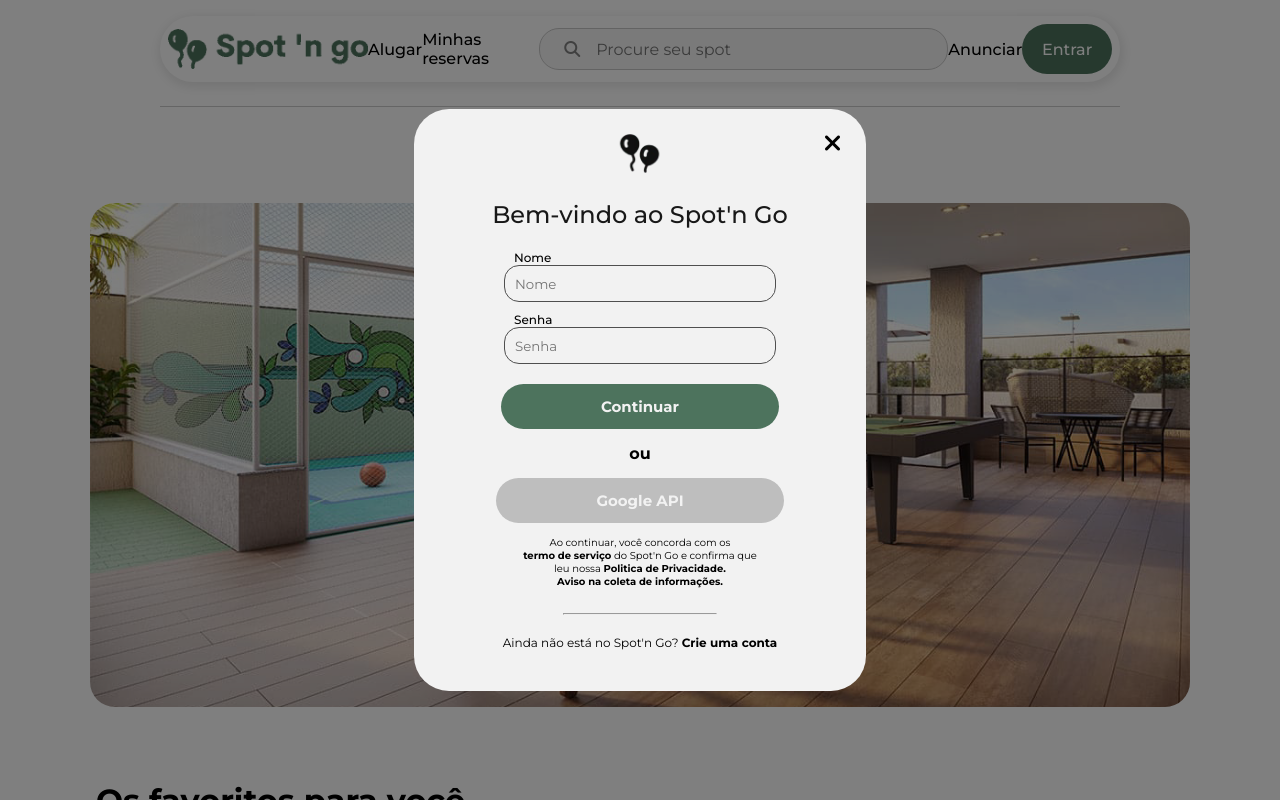
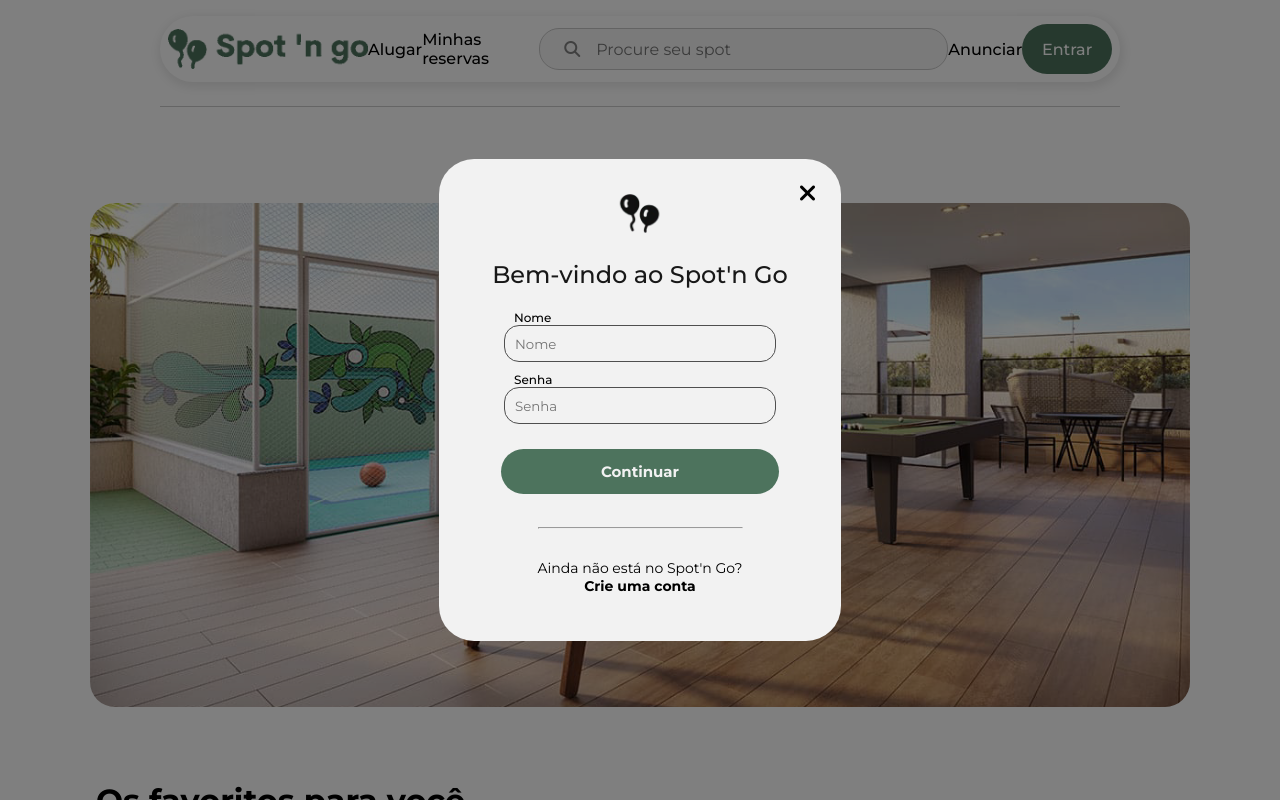
Before and after one commit to Hackathon-spotngo-2024/HackathonIFC2024-frontend, a Vue app: page / in a window 1280 px wide. Both pictures are taken after a click on the button "Entrar". Shown: the top 800 px of the page. Built offline with nearby package versions, Linux system fonts and the light colour scheme.

Commit message:
feat #7: Ajustar login component e cadastro component.

```diff
--- a/src/App.vue
+++ b/src/App.vue
@@ -16,4 +16,6 @@ import NavbarComponent from './components/NavbarComponent.vue'
   </footer>
 </template>
 
-<style scoped></style>
+<style scoped>
+
+</style>
--- a/src/components/CadastroComponent.vue
+++ b/src/components/CadastroComponent.vue
@@ -1,16 +1,16 @@
 <script setup>
-import { useModal } from '@/assets/stores/dadosModal';
+import { useModal } from '@/assets/stores/dadosModal'
 
 const modalStore = useModal()
-
 </script>
 
 <template>
-
   <div class="modal">
-        <div class="form-container" >
+    <div class="form-container">
+      <div class="header-modal">
         <div class="fechar" @click="modalStore.closeRegisterModal">
-                <span class="fa fa-x"></span>
+          <span class="fa fa-close"></span>
+        </div>
       </div>
       <div class="containerInterno">
         <div class="logoLogin">
@@ -24,41 +24,81 @@ const modalStore = useModal()
         <div class="conteudo">
           <div class="form-item">
             <label for="name">Nome</label>
-                        <input type="text" name="name" id="name" v-model="modalStore.dadosUser.name" placeholder="Nome" />
+            <input
+              type="text"
+              name="name"
+              id="name"
+              v-model="modalStore.dadosUser.name"
+              placeholder="Nome"
+            />
           </div>
 
           <div class="form-item" id="email-area">
             <label for="email">Email</label>
-                        <input type="email" name="email" id="email" v-model="modalStore.dadosUser.email" placeholder="Email" />
+            <input
+              type="email"
+              name="email"
+              id="email"
+              v-model="modalStore.dadosUser.email"
+              placeholder="Email"
+            />
           </div>
 
           <div class="form-item">
             <label for="senha">Senha</label>
-                        <input type="password" name="senha" id="senha" v-model="modalStore.dadosUser.senha" placeholder="Senha" />
+            <input
+              type="password"
+              name="senha"
+              id="senha"
+              v-model="modalStore.dadosUser.senha"
+              placeholder="Senha"
+            />
           </div>
 
           <div class="form-item" id="confirmarSenha">
             <label for="confirmar-senha">Confirme sua senha</label>
-                        <input type="password" name="confirmarSenha" id="confirmaSenha" v-model="modalStore.dadosUser.confirmarSenha"
-                            placeholder="Confirme sua senha" />
+            <input
+              type="password"
+              name="confirmarSenha"
+              id="confirmaSenha"
+              v-model="modalStore.dadosUser.confirmarSenha"
+              placeholder="Confirme sua senha"
+            />
           </div>
 
           <div class="form-item">
             <label for="telefone">Telefone</label>
-                        <input type="text" name="telefone" id="telefone" v-model="modalStore.dadosUser.telefone" placeholder="Telefone" />
+            <input
+              type="text"
+              name="telefone"
+              id="telefone"
+              v-model="modalStore.dadosUser.telefone"
+              placeholder="Telefone"
+            />
           </div>
 
           <div class="form-item" id="dataDeNascimento">
             <label for="dataNascimento">Data de Nascimento</label>
-                        <input type="date" name="dataDeNascimento" id="dataDeNascimento" v-model="modalStore.dadosUser.dataDeNascimento" />
+            <input
+              type="date"
+              name="dataDeNascimento"
+              id="dataDeNascimento"
+              v-model="modalStore.dadosUser.dataDeNascimento"
+            />
           </div>
 
           <div class="form-item" id="cpf">
             <label for="cpf">CPF</label>
-                        <input type="number" name="cpf" id="cpf" v-model="modalStore.dadosUser.cpf" placeholder="CPF" />
+            <input
+              type="number"
+              name="cpf"
+              id="cpf"
+              v-model="modalStore.dadosUser.cpf"
+              placeholder="CPF"
+            />
           </div>
 
-                    <button>Continuar</button>
+          <button @click="modalStore.closeRegisterModal">Continuar</button>
           <div class="termo">
             <p>
               Ao continuar, você concorda com os <br />
@@ -66,10 +106,9 @@ const modalStore = useModal()
               leu nossa <a class="link" href="">Politica de Privacidade.</a> <br />
               <a class="link" href="">Aviso na coleta de informações.</a>
             </p>
-                        <hr class="linha" />
-                        <p class="textoFinal">Já tem conta?
-                            <a class="link" href="">Entrar</a>
-                        </p>
+            <div class="linha">
+                <hr>
+            </div>
           </div>
         </div>
       </div>
@@ -92,23 +131,44 @@ const modalStore = useModal()
   transition: visibility 0.3s, opacity 0.3s;
 }
 
-.visible {
-    visibility: visible;
-    opacity: 1;
-}
-
 .form-container {
-    width: 460px;
-    height: 760px;
+  width: 420px;
+  height: 710px;
   border-radius: 25px;
   background-color: #f2f2f2;
   margin: auto;
-
+  padding: 1rem;
   font-family: 'Montserrat';
   position: relative;
   z-index: 1001;
 }
 
+.header-modal {
+  display: flex;
+  justify-content: end;
+}
+
+.fechar {
+  display: flex;
+  justify-content: center;
+  align-items: center;
+  cursor: pointer;
+  width: 35px;
+  height: 35px;
+  border-radius: 20px;
+  transition: 150ms ease-in-out;
+  z-index: 1000;
+}
+
+.fechar:hover {
+  background-color: var(--cor-voltar-btn-hover);
+}
+
+.fa.fa-close {
+  font-size: 1.5rem;
+  align-content: center;
+  text-align: center;
+}
 .containerInterno {
   display: flex;
   align-items: center;
@@ -116,7 +176,6 @@ const modalStore = useModal()
   position: relative;
   top: -2.5rem;
 }
-
 .logoLogin {
   text-align: center;
 }
@@ -125,8 +184,6 @@ const modalStore = useModal()
   width: 55px;
   height: 55px;
 }
-
-
 .title {
   text-align: center;
   font-size: 23px;
@@ -134,18 +191,26 @@ const modalStore = useModal()
   font-weight: bold;
   margin-top: 10px;
 }
-
 .sub-title {
   text-align: center;
   margin-top: 10px;
   font-family: 'Montserrat';
   font-size: 18px;
 }
-
 .form-item {
   display: grid;
   grid-auto-columns: auto;
   margin-top: 5px;
+}
+.termo {
+  padding: 13px;
+  text-align: center;
+  font-size: 10px;
+  font-family: 'Montserrat';
+}
+
+.linha {
+  margin-top: 10px;
 }
 
 input {
@@ -159,7 +224,6 @@ input {
   outline: none;
 }
 
-
 button {
   padding: 13px 100px;
   border-radius: 25px;
@@ -171,39 +235,11 @@ button {
   font-size: 15px;
 }
 
-.termo {
-    padding: 13px;
-    text-align: center;
-    font-size: 10px;
-    font-family: 'Montserrat';
-}
-
-.textoFinal {
-    margin-top: 40px;
-    font-size: 20px;
-}
-
-.linha {
-    margin-top: 10px;
-}
-
 .link {
   text-decoration: none;
   color: black;
   font-weight: bold;
 }
-
-
-.fechar {
-    padding: 25px;
-    display: flex;
-    justify-content: flex-end;
-}
-
-.fechar:hover {
-    cursor: pointer;
-}
-
 
 label {
   margin-left: 10px;
--- a/src/components/LoginComponent.vue
+++ b/src/components/LoginComponent.vue
@@ -11,6 +11,7 @@ const modalStore = useModal()
 </script>
 
 <template>
+  <div class="blur">
   <div class="modal" style="position:">
     <div class="form-container">
       <div class="header-modal">
@@ -18,7 +19,7 @@ const modalStore = useModal()
           <span class="fa fa-close"></span>
         </div>
       </div>
-        <div class="logoLogin">
+      <div class="logoLogin">
           <img class="imgLogin" src="../assets/LogoSimples.png" alt="Logo" />
         </div>
       <div class="containerInterno">
@@ -34,7 +35,7 @@ const modalStore = useModal()
               id="name"
               v-model="modalStore.dadosUser.name"
               placeholder="Nome"
-            />
+              />
           </div>
 
           <div class="form-item">
@@ -50,22 +51,15 @@ const modalStore = useModal()
 
           <button>Continuar</button>
 
-          <p class="opcao">ou</p>
-
-          <button class="api">Google API</button>
-
           <div class="termo">
-            <p>
-              Ao continuar, você concorda com os <br />
-              <a class="link" href="">termo de serviço</a> do Spot'n Go e confirma que <br />
-              leu nossa <a class="link" href="">Politica de Privacidade.</a> <br />
-              <a class="link" href="">Aviso na coleta de informações.</a>
-            </p>
             <div class="linha">
               <hr />
             </div>
+
             <p class="textoFinal">
               Ainda não está no Spot'n Go?
+            </p>
+            <p>
               <span @click="modalStore.botaoCadastro" class="cadastro">Crie uma conta</span>
             </p>
           </div>
@@ -73,9 +67,11 @@ const modalStore = useModal()
       </div>
     </div>
   </div>
+</div>
 </template>
 
 <style scoped>
+
 .modal {
   position: fixed;
   top: 0;
@@ -87,16 +83,12 @@ const modalStore = useModal()
   justify-content: center;
   align-items: center;
   z-index: 1000;
-  transition:
-    visibility 0.3s,
-    opacity 0.3s;
-
 }
 
 .form-container {
   padding: 1rem;
-  width: 420px;
-  height: 550px;
+  width: 370px;
+  height: 450px;
   border-radius: 35px;
   background-color: #f2f2f2;
   margin: auto;
@@ -138,6 +130,7 @@ const modalStore = useModal()
 
 .logoLogin {
   text-align: center;
+  margin-top: 10px
 }
 
 .imgLogin {
@@ -182,7 +175,7 @@ button {
   padding: 13px 100px;
   border-radius: 25px;
   background-color: var(--cor-principal);
-  margin-top: 15px;
+  margin-top: 20px;
   border: none;
   color: #f2f2f2;
   font-weight: bold;
@@ -192,10 +185,7 @@ button {
 .cadastro {
   font-weight: bold;
   cursor: pointer;
-}
-
-.api {
-  background-color: #bebebe;
+  font-size: 14px;
 }
 
 .opcao {
@@ -211,14 +201,12 @@ button {
 }
 
 .textoFinal {
-  margin-top: 20px;
-  font-size: 12px;
+  margin-top: 30px;
+  font-size: 14px;
 }
 
 .linha {
-  margin-top: 25px;
-  margin-left: 60px;
-  margin-right: 60px;
+  margin-top: 20px;
 }
 
 .link {
```
Lines whose indentation alone changed are shown as unchanged.
